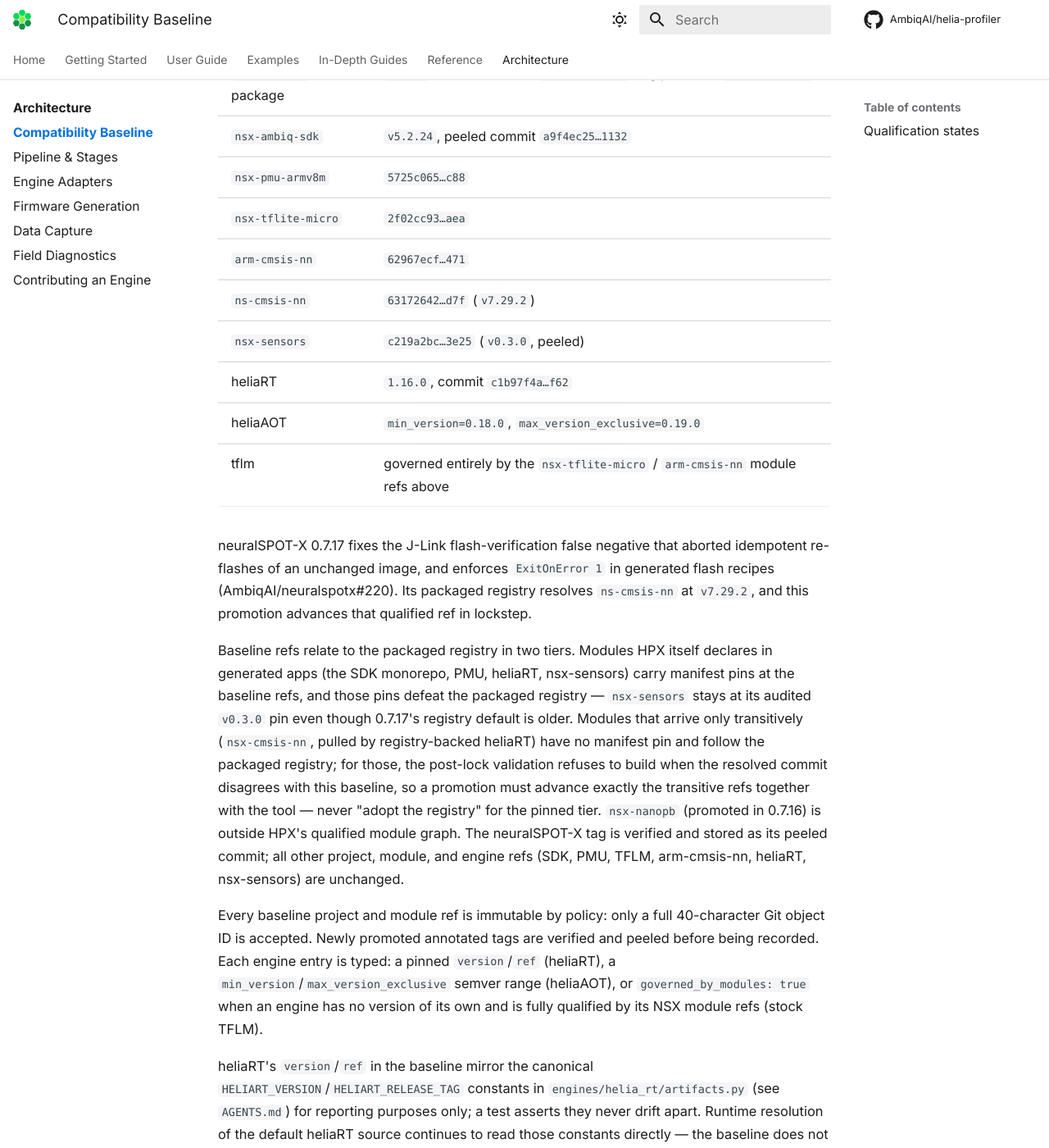
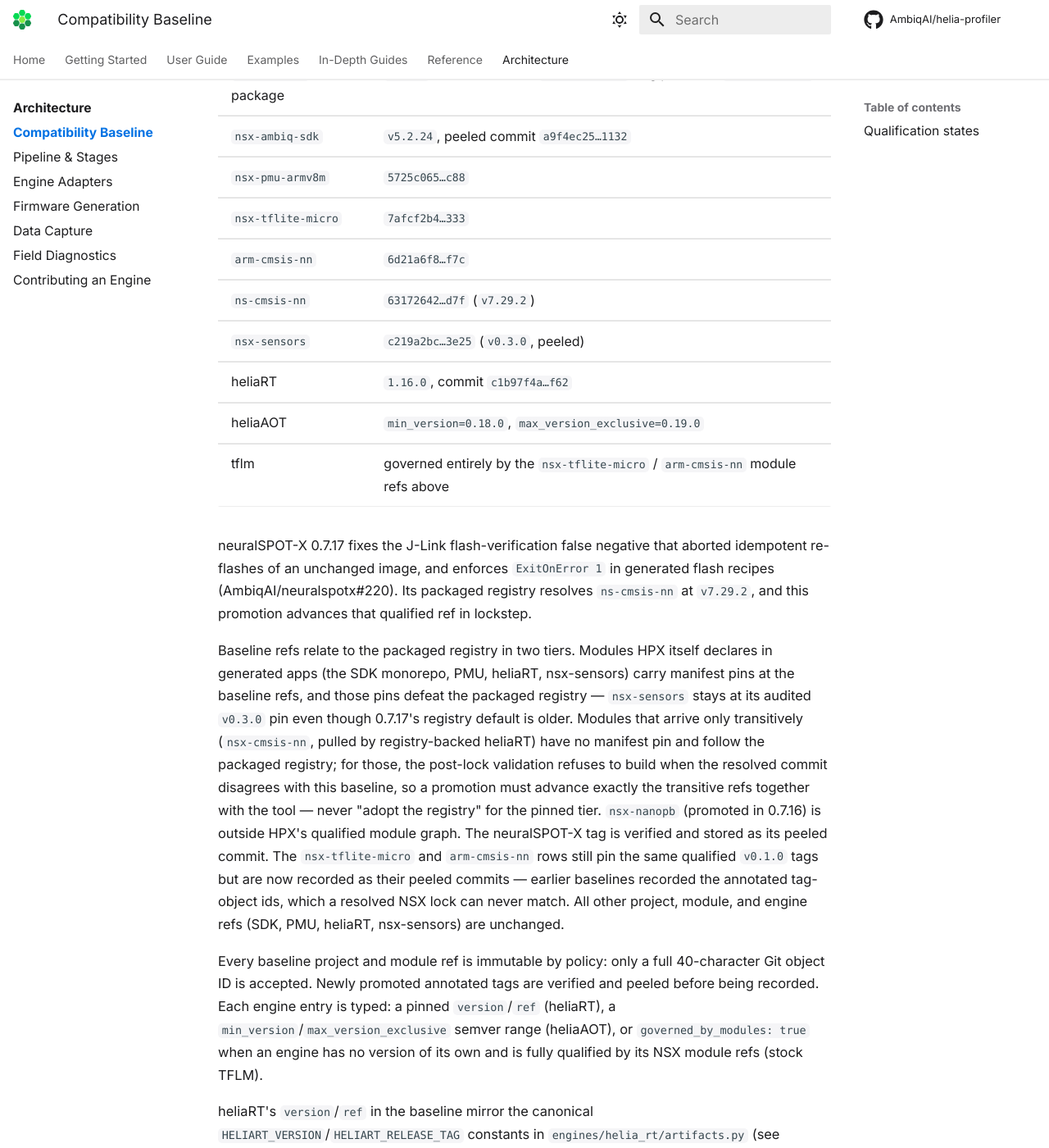
Before and after one commit to AmbiqAI/helia-profiler, an MkDocs documentation site: the page built from docs/architecture/compatibility-baseline.md, in a window 1280 px wide and 1400 px high, scrolled down 427 px. Shown: the whole window at 82% size. Built offline with MkDocs 1.6.1 and Material for MkDocs 9.7.7, drawn with Linux system fonts in a browser that asks for light colours; some web fonts are replaced; comment, search, counter and statistics services are not loaded.

Commit message:
fix(compatibility): record peeled commits for TFLM module baseline refs
The baseline pinned nsx-tflite-micro and arm-cmsis-nn at the ANNOTATED
TAG OBJECT ids of their v0.1.0 tags (2f02cc93..., 62967ecf...) instead
of the peeled commits, violating the baseline's own policy that
annotated tags are verified and peeled before being recorded.

NSX (0.7.17) always locks the peeled commit for an annotated-tag
revision: resolve_ref() queries ls-remote for both <ref> and <ref>^{}
and prefers the peeled SHA (nsx_lock/_resolution.py), and the lock
records that value as the module commit (operations/_lock.py).
Empirically, a scratch app locking both modules at v0.1.0 recorded
commit 7afcf2b4... for nsx-tflite-micro and 6d21a6f8... for
arm-cmsis-nn.

hpx's _verify_baseline_resolution compares the locked commit against
the baseline ref and refuses to build on mismatch, so the first
TFLM-engine run that resolves these modules would have failed against
the tag-object ids. Record the peeled commits (same qualified v0.1.0
tags) in both the projects and modules sections, update the affected
test assertions and docs table, and refresh the baseline fingerprint
(6973674b... -> 38b761c5...).

Co-Authored-By: Claude Fable 5 <noreply@anthropic.com>

```diff
--- a/docs/architecture/compatibility-baseline.md
+++ b/docs/architecture/compatibility-baseline.md
@@ -15,8 +15,8 @@ The current baseline is `hpx-neuralspotx-0.7.17-2026-08`:
 | `neuralspotx` package | `0.7.17`, wheel SHA-256 `1289cd67…fbdb`, tag peeled to `8b5a7fa9…b44f` |
 | `nsx-ambiq-sdk` | `v5.2.24`, peeled commit `a9f4ec25…1132` |
 | `nsx-pmu-armv8m` | `5725c065…c88` |
-| `nsx-tflite-micro` | `2f02cc93…aea` |
-| `arm-cmsis-nn` | `62967ecf…471` |
+| `nsx-tflite-micro` | `7afcf2b4…333` |
+| `arm-cmsis-nn` | `6d21a6f8…f7c` |
 | `ns-cmsis-nn` | `63172642…d7f` (`v7.29.2`) |
 | `nsx-sensors` | `c219a2bc…3e25` (`v0.3.0`, peeled) |
 | heliaRT | `1.16.0`, commit `c1b97f4a…f62` |
@@ -40,8 +40,11 @@ validation refuses to build when the resolved commit disagrees with this
 baseline, so a promotion must advance exactly the transitive refs together
 with the tool — never "adopt the registry" for the pinned tier.
 `nsx-nanopb` (promoted in 0.7.16) is outside HPX's qualified module graph.
-The neuralSPOT-X tag is verified and stored as its peeled commit; all
-other project, module, and engine refs (SDK, PMU, TFLM, arm-cmsis-nn,
+The neuralSPOT-X tag is verified and stored as its peeled commit. The
+`nsx-tflite-micro` and `arm-cmsis-nn` rows still pin the same qualified
+`v0.1.0` tags but are now recorded as their peeled commits — earlier
+baselines recorded the annotated tag-object ids, which a resolved NSX lock
+can never match. All other project, module, and engine refs (SDK, PMU,
 heliaRT, nsx-sensors) are unchanged.
 
 Every baseline project and module ref is immutable by policy: only a full
```
Also changed, not shown: 4 other files.
